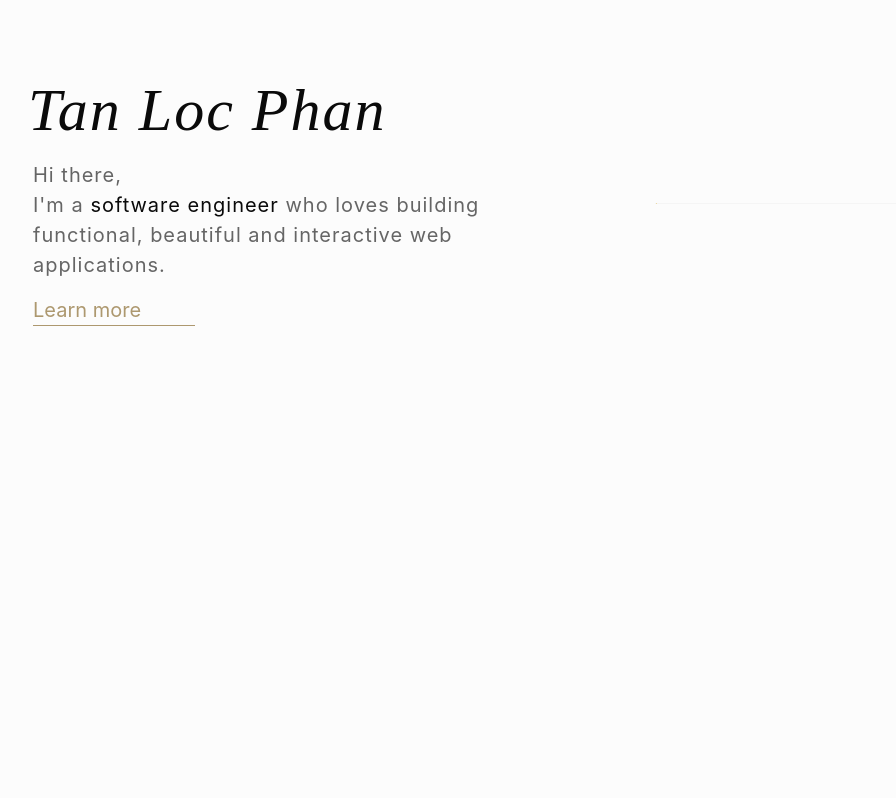
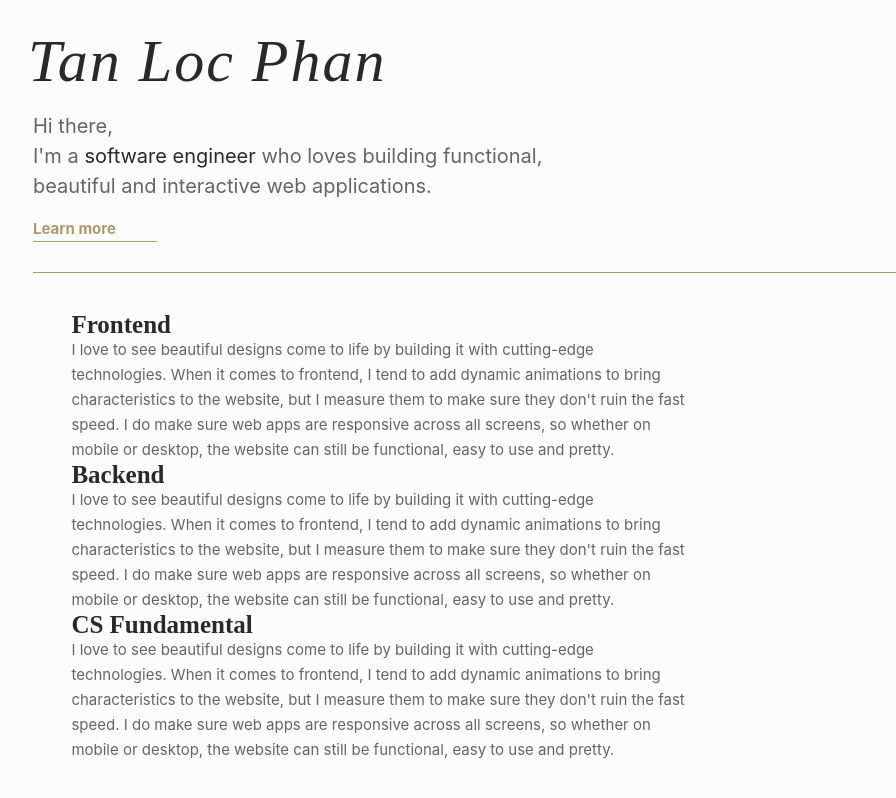
Before and after one commit to locphan2207/personal-web, a React (Create React App) app: page / in a window 1280 px wide. Shown: the whole page, without its empty margins (95-991 px from the left). Built offline with nearby package versions, Linux system fonts and the light colour scheme; no server answers.

Commit message:
Add expertise

```diff
--- a/src/components/version2/App.css
+++ b/src/components/version2/App.css
@@ -1,7 +1,7 @@
 html {
   background-color: #fcfcfc;
   font-family: IBM Plex Sans;
-  color: #0a0a0a;
+  color: #000000d6;
   font-size: 0.5px;
 }
 @media only screen and (min-width: 480px) {
@@ -19,7 +19,8 @@ html {
 
 #root {
   flex-direction: column;
-  padding: 0 10vw;
+  width: min(80%, 1200px);
+  margin: 0 auto;
 }
 
 #loading-screen {
@@ -42,11 +43,13 @@ html {
     "lottie";
   align-items: center;
   margin-top: 10vh;
-  row-gap: 50rem;
+  row-gap: 10rem;
   column-gap: 20rem;
 }
 @media only screen and (min-width: 480px) {
   .intro {
+    height: 100vh;
+    margin-top: 0;
     grid-template-areas: "name-greet lottie";
     grid-template-columns: 1.5fr 1fr;
   }
@@ -68,25 +71,61 @@ html {
   font-size: 20rem;
   width: 90%;
   line-height: 30rem;
-  letter-spacing: 1rem;
   margin-top: 20rem;
   vertical-align: ce;
   color: #00000099;
 }
 
 .greeting .color-switch {
-  color: #0a0a0a;
+  color: #000000d6;
 }
 
-.lottie {
+.intro-lottie {
   grid-area: lottie;
-  background-color: #f5f5f5;
+}
+
+.expertise {
+  /* border-radius: 10rem;
+  background-color: #f5f5f5; */
+  padding: 3vw;
+  border-top: 0.5rem solid #ad986f;
+}
+
+.expertise-text {
+  display: grid;
+  flex-direction: column;
+  grid-template-areas:
+    "exp-header ."
+    "exp-text exp-lottie";
+  grid-template-columns: 2fr 1fr;
+  column-gap: 20rem;
+  align-items: center;
+}
+
+.expertise-text h3 {
+  font-family: Playfair Display;
+  font-size: 25rem;
+  font-weight: 700;
+  grid-area: exp-header;
+}
+
+.expertise-text p {
+  font-size: 15rem;
+  line-height: 25rem;
+  vertical-align: ce;
+  color: #00000099;
+  grid-area: exp-text;
+}
+
+.expertise-lottie {
+  grid-area: exp-lottie;
+  justify-self: center;
 }
 
 /* Animations */
 @keyframes changeColor {
   from {
-    color: #0a0a0a;
+    color: #000000d6;
   }
   to {
     color: #e59d39;
--- a/src/components/version2/App.js
+++ b/src/components/version2/App.js
@@ -4,6 +4,7 @@ import Link from "./Link"
 
 function App() {
   return (
+    <>
       <div className="intro">
         <div className="name-greet">
           <h1 className="name">Tan Loc Phan</h1>
@@ -11,13 +12,78 @@ function App() {
             Hi there,
             <br />
             I'm a <span className="color-switch">software engineer</span> who
-          loves building functional, beautiful and interactive web applications.
+            loves building functional, beautiful and interactive web
+            applications.
           </p>
           <Link text="Learn more" />
         </div>
-      <div className="lottie">
+        <div className="intro-lottie">
           <lottie-player
-          src="https://assets6.lottiefiles.com/packages/lf20_FvCZg7.json"
+            src="https://assets6.lottiefiles.com/private_files/lf30_WdTEui.json"
+            background="transparent"
+            speed="0.5"
+            loop
+            autoplay
+          ></lottie-player>
+        </div>
+      </div>
+      <div className="expertise">
+        <div className="expertise-text">
+          <h3>Frontend</h3>
+          <p>
+            I love to see beautiful designs come to life by building it with
+            cutting-edge technologies. When it comes to frontend, I tend to add
+            dynamic animations to bring characteristics to the website, but I
+            measure them to make sure they don't ruin the fast speed. I do make
+            sure web apps are responsive across all screens, so whether on
+            mobile or desktop, the website can still be functional, easy to use
+            and pretty.
+          </p>
+          <div className="expertise-lottie" style={{ width: "70%" }}>
+            <lottie-player
+              src="https://assets4.lottiefiles.com/datafiles/BaVRvn779cBHwSV/data.json"
+              background="transparent"
+              speed="1"
+              // loop
+              autoplay
+            ></lottie-player>
+          </div>
+        </div>
+        <div className="expertise-text">
+          <h3>Backend</h3>
+          <p>
+            I love to see beautiful designs come to life by building it with
+            cutting-edge technologies. When it comes to frontend, I tend to add
+            dynamic animations to bring characteristics to the website, but I
+            measure them to make sure they don't ruin the fast speed. I do make
+            sure web apps are responsive across all screens, so whether on
+            mobile or desktop, the website can still be functional, easy to use
+            and pretty.
+          </p>
+          <div className="expertise-lottie" style={{ width: "70%" }}>
+            <lottie-player
+              src="https://assets1.lottiefiles.com/private_files/lf30_CkJZhd.json"
+              background="transparent"
+              speed="0.1"
+              loop
+              autoplay
+            ></lottie-player>
+          </div>
+        </div>
+        <div className="expertise-text">
+          <h3>CS Fundamental</h3>
+          <p>
+            I love to see beautiful designs come to life by building it with
+            cutting-edge technologies. When it comes to frontend, I tend to add
+            dynamic animations to bring characteristics to the website, but I
+            measure them to make sure they don't ruin the fast speed. I do make
+            sure web apps are responsive across all screens, so whether on
+            mobile or desktop, the website can still be functional, easy to use
+            and pretty.
+          </p>
+          <div className="expertise-lottie">
+            <lottie-player
+              src="https://assets1.lottiefiles.com/packages/lf20_z0zkyp.json"
               background="transparent"
               speed="1"
               loop
@@ -25,6 +91,8 @@ function App() {
             ></lottie-player>
           </div>
         </div>
+      </div>
+    </>
   )
 }
 
--- a/src/components/version2/Link.css
+++ b/src/components/version2/Link.css
@@ -5,8 +5,9 @@
 
 .link-text {
   color: #ad986f;
-  font-size: 20rem;
+  font-size: 15rem;
   margin-top: 20rem;
+  font-weight: 700;
 }
 
 .link-text:hover {
```
Lines whose indentation alone changed are shown as unchanged.
